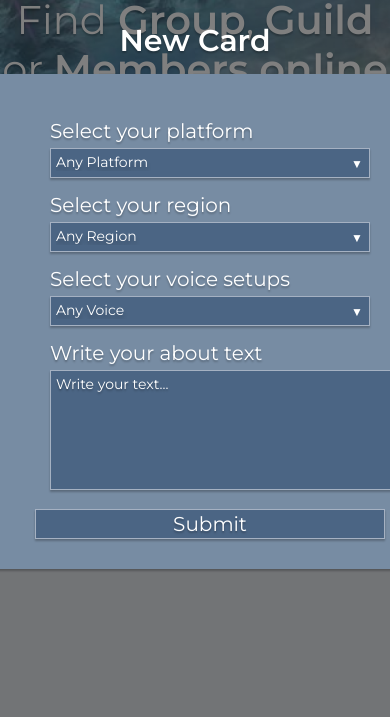
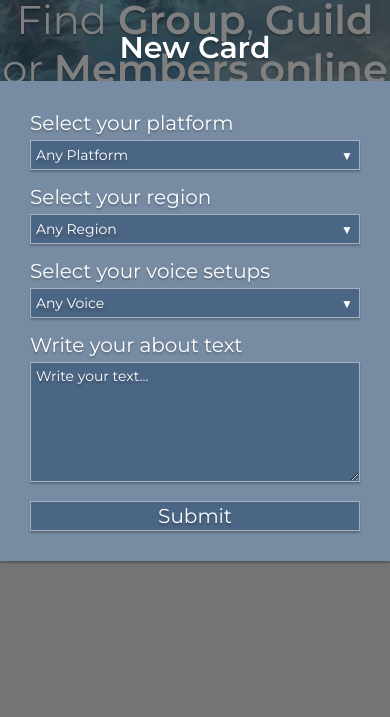
Before and after one commit to Fuchsoria/lookingFor, a website built with Parcel: page src/newcard.html in a window 390 px wide. Shown: the part 127-844 px from the top of the page. Built offline with nearby package versions, Linux system fonts and the light colour scheme.

Commit message:
Add responsive fixes

```diff
--- a/src/assets/styles/style.scss
+++ b/src/assets/styles/style.scss
@@ -900,12 +900,29 @@ body {
       flex-wrap: wrap;
       justify-content: space-between;
       padding: 15px 15px 0 15px;
+
+      &_column {
+        flex-direction: column;
+        padding: 0;
+      }
+    }
+
+    &__textarea {
+      width: 100%;
+    }
+
+    &__button {
+      width: 100%;
     }
 
     &__label {
       margin-right: 0;
       margin-bottom: 15px;
       width: 47.5%;
+
+      &_clear {
+        width: 100%;
+      }
     }
 
     &__select {
@@ -957,6 +974,11 @@ body {
       justify-content: center;
     }
   }
+
+  .popup__container {
+    max-width: none;
+    width: 80%;
+  }
 }
 
 @media screen and (max-width: 420px) {
@@ -967,7 +989,6 @@ body {
       flex-direction: column;
       flex-wrap: wrap;
       justify-content: space-between;
-      padding: 15px 15px 0 15px;
     }
 
     &__label {
@@ -998,6 +1019,11 @@ body {
     height: auto;
     flex-wrap: wrap;
   }
+
+  .popup__container {
+    max-width: none;
+    width: 100%;
+  }
 }
 
 @media screen and (max-width: 350px) {
```
